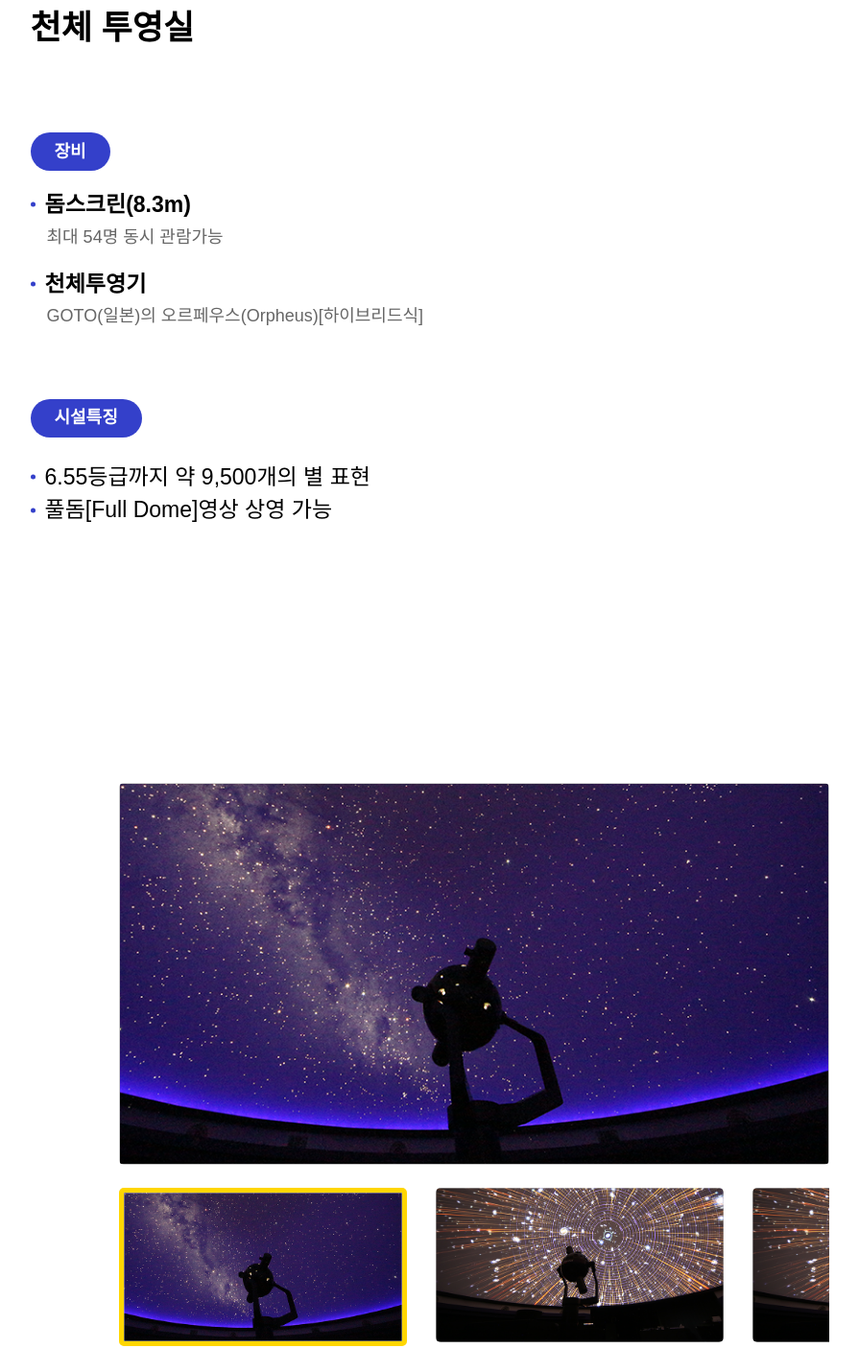
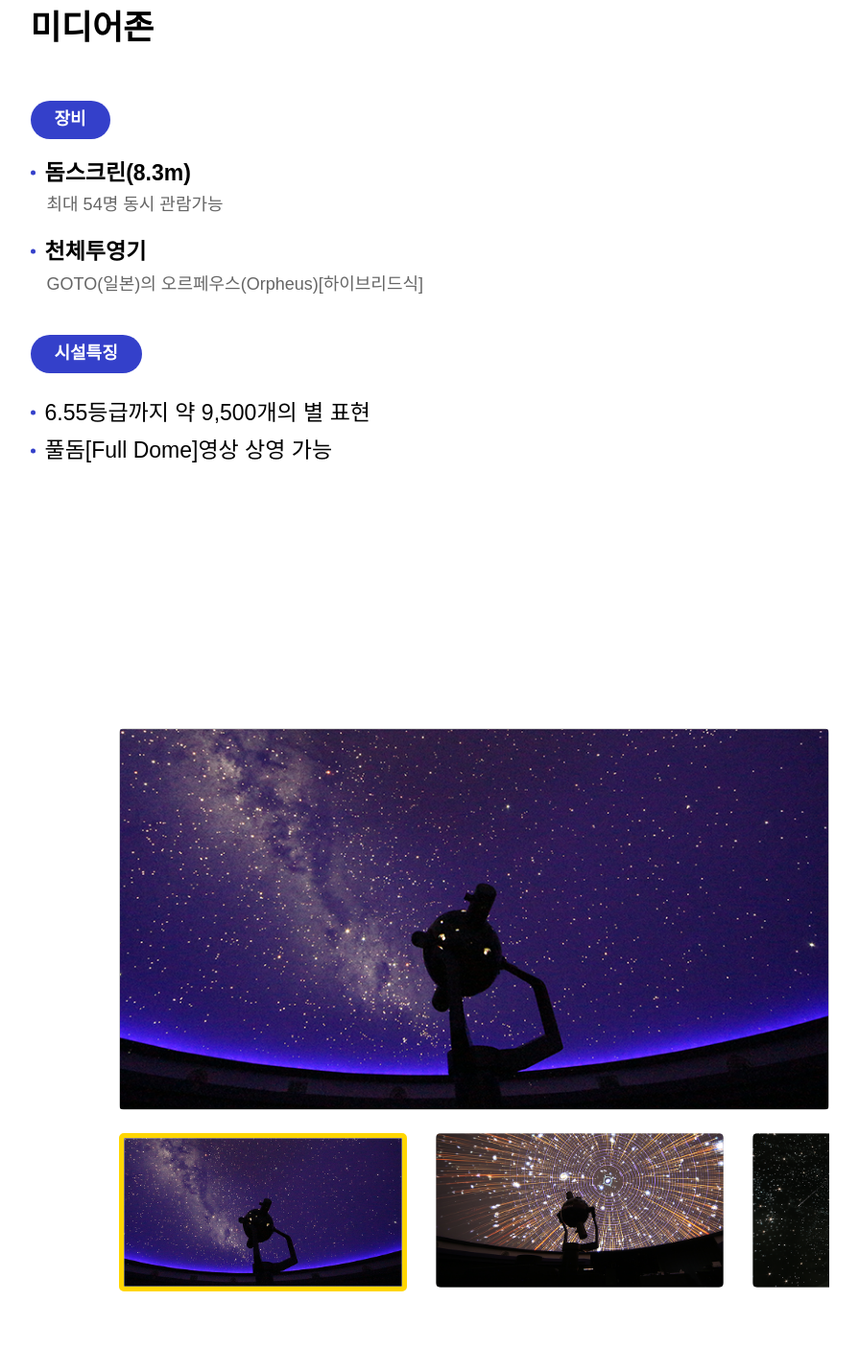
Before and after one commit to KimSoobin32/byeolmaro, a plain HTML site: page facility.html in a window 1280 px wide. Shown: the part 971-2401 px from the top of the page at 96% size, without its empty margins (146-1041 px from the left). Drawn offline with Linux system fonts and the light colour scheme; a web font is replaced by a local one.

Commit message:
탭 연동

```diff
--- a/css/sub.css
+++ b/css/sub.css
@@ -166,6 +166,7 @@
   padding: 6.3rem 0 4rem 11.8rem;
   padding: 4.1612% 0 2.642007926023778% 7.793923381770145%;
   /* 118/1514*100 */
+  width: 50rem;
 }
 .tab-content .content h4 {
   font-weight: 600;
@@ -225,6 +226,7 @@
 .feature ul li {
   position: relative; /* 각 항목에 점을 위치시키기 위해 상대 위치 지정 */
   padding-left: 1.5rem; /* 점과 텍스트 사이 간격 조정 */
+  margin-bottom: 5px;
 }
 
 .feature ul li::before {
--- a/facility.html
+++ b/facility.html
@@ -83,34 +83,63 @@
   <script src="./js/common.js"></script>
   <script>
     $(function () {
-      const topSlider = new Swiper('.top-slider', {
-        loop: true,
-        slidesPerView: 1,
-        loopedSlides: 9, //슬라이드 갯수와 맞추자
-        // Navigation arrows
-        navigation: {
-          nextEl: '.btn-next',
-          prevEl: '.btn-prev',
-        },
-        pagination: {
-          el: '.swiper-pagination',
-        },
+      function initializeSliders(topSliderClass, bottomSliderClass, loopedSlides) {
+        const topSlider = new Swiper(topSliderClass, {
+          loop: true,
+          slidesPerView: 1,
+          loopedSlides: loopedSlides, //슬라이드 갯수와 맞추자
+          pagination: {
+            el: '.swiper-pagination',
+          },
+        });
+
+        const bottomSlider = new Swiper(bottomSliderClass, {
+          loop: true,
+          slideToClickedSlide: true,
+          slidesPerView: 'auto',
+          loopedSlides: loopedSlides,
+          spaceBetween: 30,
+        });
+
+        // 두 슬라이더 연동
+        topSlider.controller.control = bottomSlider;
+        bottomSlider.controller.control = topSlider;
+      }
+
+      // 슬라이더 초기화
+      initializeSliders('.top-slider.first', '.bottom-slider.first', 9);
+      initializeSliders('.top-slider.second', '.bottom-slider.second', 6);
+
+      const tabMenu = $('.tab-menu > a');
+      const tabContent = $('.tab-content');
+
+      // 초기 세팅 - 함수의 실행
+      tabAction(0);
+
+      // 탭 메뉴를 클릭했을 때
+      tabMenu.on('click', function (e) {
+        // a의 기본 동작(링크 이동)을 막자
+        e.preventDefault();
+        // 클릭한 놈의 인덱스를 구해서 변수에 담고
+        const tabIdx = $(this).index();
+        console.log(tabIdx);
+        // 함수의 실행
+        tabAction(tabIdx);
+      });
+
+      // 공통의 동작을 함수로 정의
+      function tabAction(index) {
+        // 탭 메뉴 활성화
+        tabMenu.removeClass('active');
+        tabMenu.eq(index).addClass('active');
+
+        // 탭 콘텐츠 중에서 인덱스에 해당하는 내용을 보여지게
+        tabContent.hide();
+        tabContent.eq(index).show();
+      }
+    });
 
 
-      });
-      const bottomSlider = new Swiper('.bottom-slider', {
-        loop: true,
-        slideToClickedSlide: true,
-        //css에서 크기를 설정한 후, auto 적용
-        slidesPerView: 'auto',
-        // slidesPerView: 6,
-        loopedSlides: 9,
-        spaceBetween: 30,
-      });
-      //두 슬라이더 연동
-      topSlider.controller.control = bottomSlider;
-      bottomSlider.controller.control = topSlider;
-    })
   </script>
 </head>
 <div class="dim"></div>
@@ -266,6 +295,70 @@
         </div>
 
         <div class="tab-content">
+
+          <div class="pic">
+            <!-- 상단 -->
+            <div class="slider-wrap">
+              <div class="swiper top-slider first">
+                <div class="swiper-wrapper">
+                  <div class="swiper-slide"><img src="./img/facility1.png" alt=""></div>
+                  <div class="swiper-slide"><img src="./img/facility2.png" alt=""></div>
+                  <div class="swiper-slide"><img src="./img/facility3.png" alt=""></div>
+
+
+                </div>
+                <!-- <div class="swiper-pagination"></div> -->
+              </div>
+
+
+              <!-- 하단 -->
+              <div class="swiper bottom-slider bottom first">
+                <div class="swiper-wrapper">
+                  <div class="swiper-slide"><img src="./img/facility1.png" alt=""></div>
+                  <div class="swiper-slide"><img src="./img/facility2.png" alt=""></div>
+                  <div class="swiper-slide"><img src="./img/facility3.png" alt=""></div>
+
+
+                </div>
+
+
+              </div>
+              <!-- <div class="swiper-pagination"></div> -->
+              <!-- <button type="button" class="btn-prev">이전</button>
+              <button type="button" class="btn-next">다음</button> -->
+            </div>
+          </div>
+          <div class="content">
+            <h4>미디어존</h4>
+
+            <div class="equipment">
+              <div class="badge-category">장비</div>
+              <ul>
+                <li>
+                  <dl>
+                    <dt>돔스크린(8.3m)</dt>
+                    <dd>최대 54명 동시 관람가능</dd>
+                  </dl>
+                </li>
+                <li>
+                  <dl>
+                    <dt>천체투영기</dt>
+                    <dd>GOTO(일본)의 오르페우스(Orpheus)[하이브리드식]</dd>
+                  </dl>
+                </li>
+              </ul>
+            </div>
+            <div class="feature">
+              <div class="badge-category">시설특징</div>
+              <ul>
+                <li>6.55등급까지 약 9,500개의 별 표현</li>
+                <li>풀돔[Full Dome]영상 상영 가능</li>
+              </ul>
+            </div>
+          </div>
+        </div>
+        <!-- <div class="tab-content">ddd</div> -->
+        <div class="tab-content">
           <!-- <div class="pic">
             <figure><img src="./img/facility1.png" alt=""></figure>
             <div>
@@ -279,9 +372,9 @@
           <div class="pic">
             <!-- 상단 -->
             <div class="slider-wrap">
-              <div class="swiper top-slider">
+              <div class="swiper top-slider second">
                 <div class="swiper-wrapper">
-                  <div class="swiper-slide"><img src="./img/facility1.png" alt=""></div>
+                  <div class="swiper-slide"><img src="./img/use-guide2.jpg" alt=""></div>
                   <div class="swiper-slide"><img src="./img/facility2.png" alt=""></div>
                   <div class="swiper-slide"><img src="./img/facility2.png" alt=""></div>
                   <div class="swiper-slide"><img src="./img/facility2.png" alt=""></div>
@@ -293,9 +386,9 @@
 
 
               <!-- 하단 -->
-              <div class="swiper bottom-slider bottom">
+              <div class="swiper bottom-slider bottom second">
                 <div class="swiper-wrapper">
-                  <div class="swiper-slide"><img src="./img/facility1.png" alt=""></div>
+                  <div class="swiper-slide"><img src="./img/use-guide2.jpg" alt=""></div>
                   <div class="swiper-slide"><img src="./img/facility2.png" alt=""></div>
                   <div class="swiper-slide"><img src="./img/facility2.png" alt=""></div>
                   <div class="swiper-slide"><img src="./img/facility2.png" alt=""></div>
```
Also changed, not shown: img/cafe9991.jpg (added), img/facility-ju.jpg (added), img/facility3.png (added).
